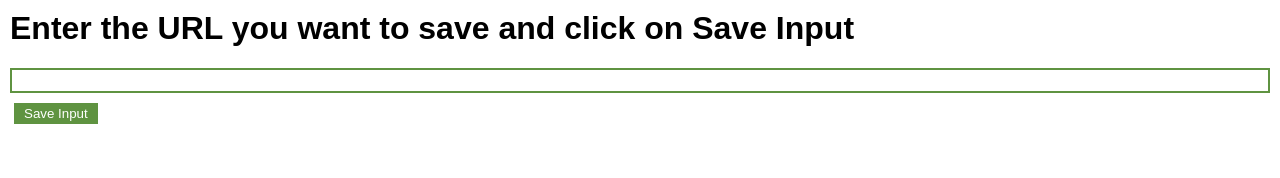
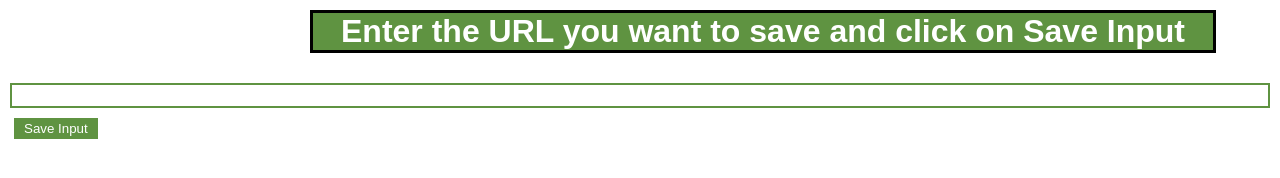
Before and after one commit to Arj-Codes/Chrome-Extension, a plain HTML site: page index.html in a window 1280 px wide. Drawn offline with Linux system fonts and the light colour scheme.

Commit message:
addedTitle

```diff
--- a/index.css
+++ b/index.css
@@ -17,12 +17,12 @@ body
     margin : 10px 4px;
     border: none;
     padding : 3px 10px 3px 10px;
-}
+  }
 #input-btn:hover{
-    background-color : black;
-    color: #5f9341;
-    cursor: pointer;
-    font-weight: bold;
+  background-color : black;
+  color: #5f9341;
+  cursor: pointer;
+  font-weight: bold;
 }
 ul{
     margin-top: 20px;
@@ -35,3 +35,12 @@ li{
 li a{
    color :#5f9341;
 }
+h1{
+  border: 3px solid black;
+  margin-bottom:30px;
+  margin-left:300px;
+  width:900px;
+  background-color :#5f9341;
+  color:white;
+  text-align: center;
+}
```
